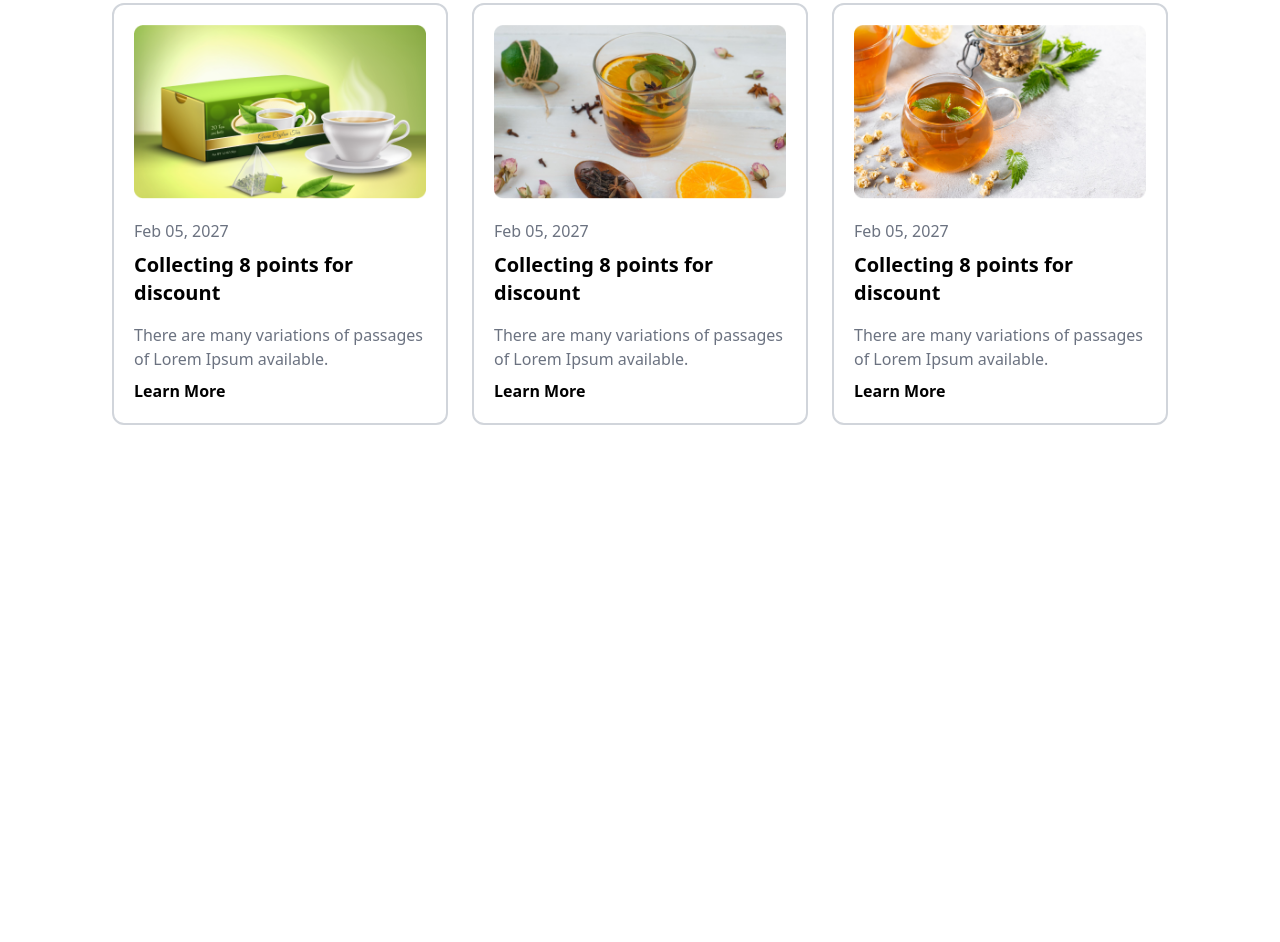
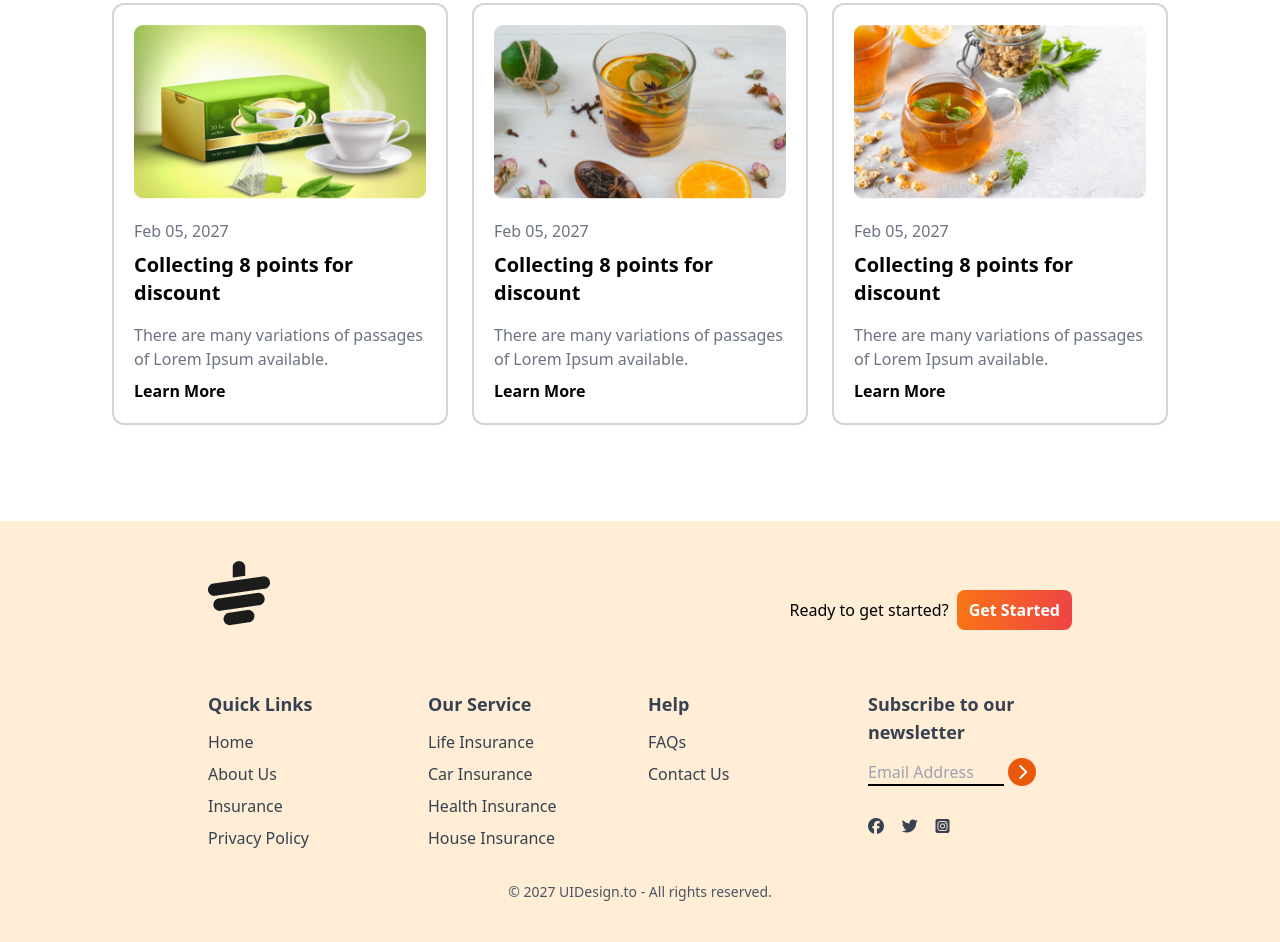
Before and after one commit to bitDig6/Tea-House-Landing-Page, a website: page index.html in a window 1280 px wide. Shown: the part 2649-3591 px from the top of the page. Before the commit the page ends 3170 px from the top, so only its background shows below. Drawn offline with nearby package versions, Linux system fonts and the light colour scheme.

Commit message:
added footer section

```diff
--- a/index.html
+++ b/index.html
@@ -220,5 +220,70 @@
       <!-- news & event cards end -->
     </section>
   </main>
+
+   <!-- footer section -->
+   <footer class="bg-orange-100 text-gray-700 py-10 px-4 md:px-16">
+    <div class="w-9/12  mx-auto">
+      <!-- logo -->
+      <div class="mb-8 flex justify-between">
+        <img class="mb-8" src="images/cup.png" alt="logo">
+        <div class="flex items-center gap-2">
+          <h4 class="text-black font-medium">Ready to get started?</h4>
+          <button class="text-white font-bold px-3 py-2 bg-gradient-to-r from-orange-500 to-red-500 rounded-lg">Get Started</button>
+        </div>
+      </div>
+      <!-- link -->
+      <div class="grid grid-cols-1 md:grid-cols-2 lg:grid-cols-4 gap-4">
+        <!-- first column -->
+         <div>
+          <h3 class="font-semibold text-lg mb-3">Quick Links</h3>
+          <ul class="space-y-2">
+            <li><a class="hover:text-orange-600" href="#">Home</a></li>
+            <li><a class="hover:text-orange-600" href="#">About Us</a></li>
+            <li><a class="hover:text-orange-600" href="#">Insurance</a></li>
+            <li><a class="hover:text-orange-600" href="#">Privacy Policy</a></li>
+          </ul>
+         </div>
+         <!-- second column -->
+         <div>
+          <h3 class="font-semibold text-lg mb-3">Our Service</h3>
+          <ul class="space-y-2">
+            <li><a class="hover:text-orange-600" href="#">Life Insurance</a></li>
+            <li><a class="hover:text-orange-600" href="#">Car Insurance</a></li>
+            <li><a class="hover:text-orange-600" href="#">Health Insurance</a></li>
+            <li><a class="hover:text-orange-600" href="#">House Insurance</a></li>
+          </ul>
+         </div>
+         <!-- third column -->
+         <div>
+          <h3 class="font-semibold text-lg mb-3">Help</h3>
+          <ul class="space-y-2">
+            <li><a class="hover:text-orange-600" href="#">FAQs</a></li>
+            <li><a class="hover:text-orange-600" href="#">Contact Us</a></li>
+          </ul>
+         </div>
+
+         <!-- fourth column -->
+         <div>
+          <h3 class="font-semibold text-lg mb-3">Subscribe to our newsletter</h3>
+          <div class="flex flex-col space-y-2">
+            <div>
+              <input placeholder="Email Address" type="text" class="w-4/6 bg-transparent border-b-2 border-black">
+              <i class="fa-solid fa-chevron-right w-7 h-7 bg-orange-600 rounded-full text-white inline-flex justify-center items-center"></i>
+              <div class="flex justify-between w-2/5 mb-2 mt-8">
+                <i class="fa-brands fa-facebook"></i>
+                <i class="fa-brands fa-twitter"></i>
+                <i class="fa-brands fa-square-instagram"></i>
+              </div>
+            </div>
+          </div>
+         </div>
+      </div>
+      <!-- copyright -->
+      <div class="text-center pt-4 mt-4">
+        <p class="text-sm text-gray-600 font-medium">© 2027 UIDesign.to - All rights reserved.</p>
+      </div>
+    </div>
+   </footer>
 </body>
 </html>
```
